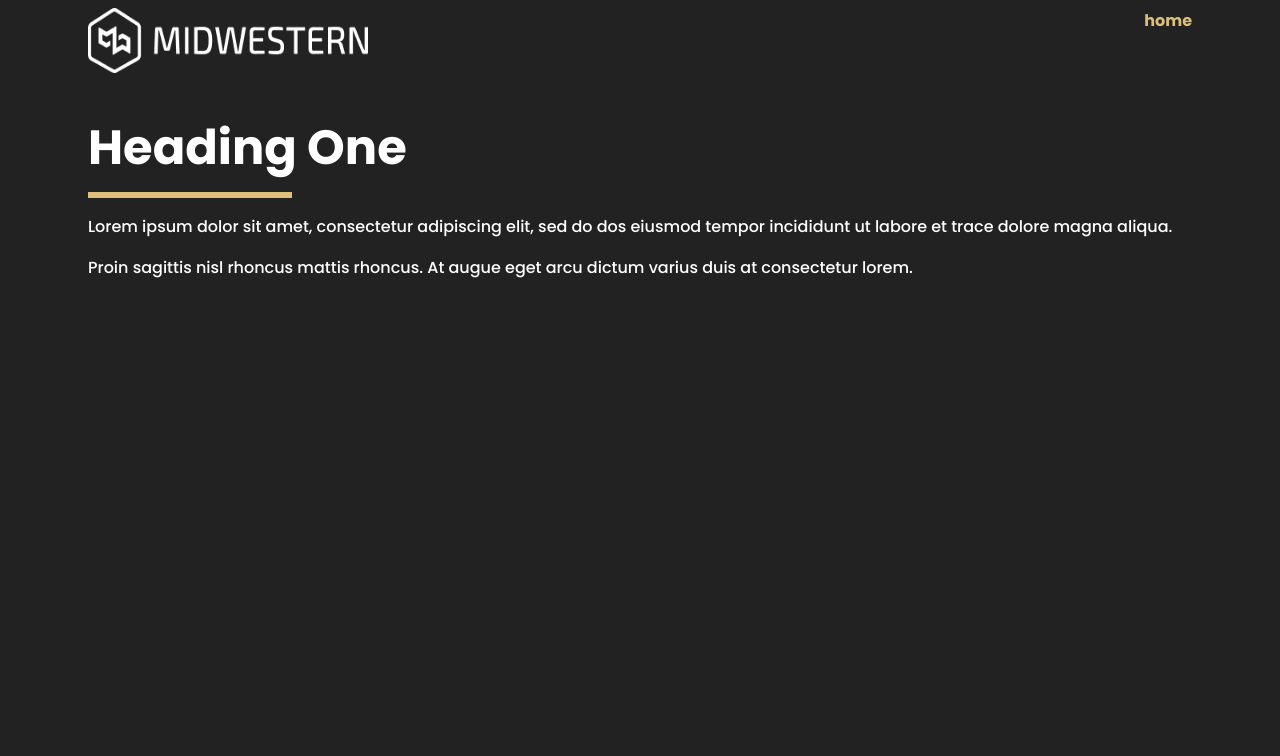
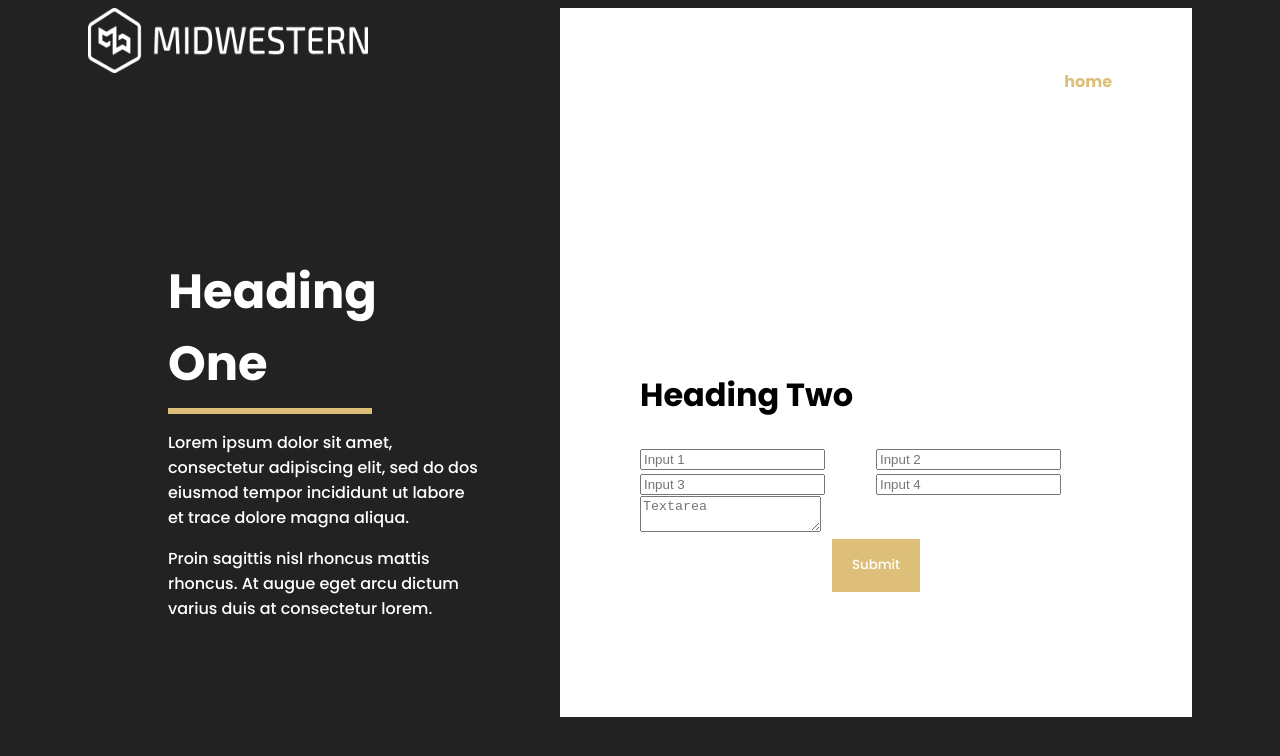
Before and after one commit to MroxVest/mwi-tech-challenge-v2, a Next.js app: page /contact in a window 1280 px wide. Shown: the top 756 px of the page. Built offline with nearby package versions, Linux system fonts and the light colour scheme.

Commit message:
added form and updated css

```diff
--- a/pages/contact.js
+++ b/pages/contact.js
@@ -4,19 +4,42 @@ import logo from '../public/Logo.png'
 export default function ContactPage () {
     return (
     <div id="contact-page">
-        <header>
+        <div id="contact-left">
           <div id="logo">
               <Image src={logo} alt="Midwestern Interactive logo and MIDWESTERN in text" width={280} height={65} />
           </div>
-          <div id="home-link">
+          <div id="contact-text-row">
+                <h1>Heading One</h1>
+                <hr />
+                <p>Lorem ipsum dolor sit amet, consectetur adipiscing elit, sed do dos eiusmod tempor incididunt ut labore et trace dolore magna aliqua.</p>
+                <p>Proin sagittis nisl rhoncus mattis rhoncus. At augue eget arcu dictum varius duis at consectetur lorem.</p>
+            </div>
+        </div>
+        <div id="contact-right">
+        <div id="home-link">
               <a href="\">home</a>
           </div>
-        </header>
-        <div id="contact-text-row">
-            <h1>Heading One</h1>
-            <hr />
-            <p>Lorem ipsum dolor sit amet, consectetur adipiscing elit, sed do dos eiusmod tempor incididunt ut labore et trace dolore magna aliqua.</p>
-            <p>Proin sagittis nisl rhoncus mattis rhoncus. At augue eget arcu dictum varius duis at consectetur lorem.</p>
+            <div id="contact-form-row">
+                <h2>Heading Two</h2>
+                <form id="contact-form">
+                    <div className="textfield">
+                        <input type="text" placeholder="Input 1" />
+                    </div>
+                    <div className="textfield">
+                        <input type="text" placeholder="Input 2" />
+                    </div>
+                    <div className="textfield">
+                        <input type="text" placeholder="Input 3" />
+                    </div>
+                    <div className="textfield">
+                        <input type="text" placeholder="Input 4" />
+                    </div>
+                    <div className="textfield" id="message">
+                        <textarea placeholder="Textarea"></textarea>
+                    </div>
+                    <button type="submit">Submit</button>
+                </form>
+            </div>
         </div>
     </div>
     );
--- a/styles/globals.css
+++ b/styles/globals.css
@@ -7,16 +7,12 @@ body {
   padding-right: 5em;
 }
 
-header {
-  display: flex;
-  justify-content: space-between;
-}
-
-div#logo {
+#logo {
   padding-right: 4em;
 }
 
 h2 {
+  color: #000;
   font-weight: bold;
   font-size: xx-large;
 }
@@ -26,7 +22,7 @@ h1 {
   margin-bottom: 0em;
 }
 
-  hr {
+hr {
   width: 12.4em;
   margin-left: 0;
   border-width: medium;
@@ -40,25 +36,7 @@ a {
   text-decoration: none;
 }
 
-/*BEGIN HOMEPAGE CSS */
-/*Header */
-div#contact {
-  padding-top: .5em;
-}
-
-/* boxes row */
-div#box-row {
-  display: flex;
-  align-items: stretch;
-  text-align: center;
-}
-
-div#box-row p {
-  color: #858585;
-  font-size: smaller;
-}
-
-div#box-row button {
+button {
   background: #DEBF79;
   border: none;
   color: #FFF;
@@ -69,12 +47,35 @@ div#box-row button {
   font-family: 'Poppins', sans-serif;
 }
 
+/*BEGIN HOMEPAGE CSS */
+/*Header */
+header {
+  display: flex;
+  justify-content: space-between;
+}
+
+#contact {
+  padding-top: .5em;
+}
+
+/* boxes row */
+#box-row {
+  display: flex;
+  align-items: stretch;
+  text-align: center;
+}
+
+#box-row p {
+  color: #858585;
+  font-size: smaller;
+}
+
+
 #box-1, #box-2, #box-3 {
   display: flex;
   flex-direction: column;
   align-items: center;
   background: #FFF;
-  color: #000;
   padding: 2em;
   text-align:justify;
   border-radius: 1%;;
@@ -108,9 +109,52 @@ div#box-row button {
 /*END HOMEPAGE CSS*/
 
 /*BEGIN CONTACT PAGE CSS */
-div#contact {
+#contact-page {
+  display: flex;
+}
+
+#contact-left, #contact-right {
   display: flex;
   flex-direction: column;
+  width: 50%;
 }
 
-/*Header row*/
+/*left-side css */
+#contact-text-row {
+  padding: 9em 5em 5em;
+}
+
+/*right-side css */
+#contact-right {
+  justify-content: space-around;
+  align-items: flex-end;
+  background-color: #FFF;
+  padding-right: 5em;
+  padding-left: 5em;
+}
+
+/*home link*/
+#home-link {
+  margin-top: -4em;
+}
+
+/*form section css */
+#contact-form-row {
+  align-self: flex-start;
+}
+
+#contact-form {
+  display: flex;
+  flex-wrap: wrap;
+  justify-content: center;
+  align-items: center;
+}
+
+.textfield {
+  width: 50%;
+  height: auto;
+}
+
+#message {
+  width: 100%;
+}
```
